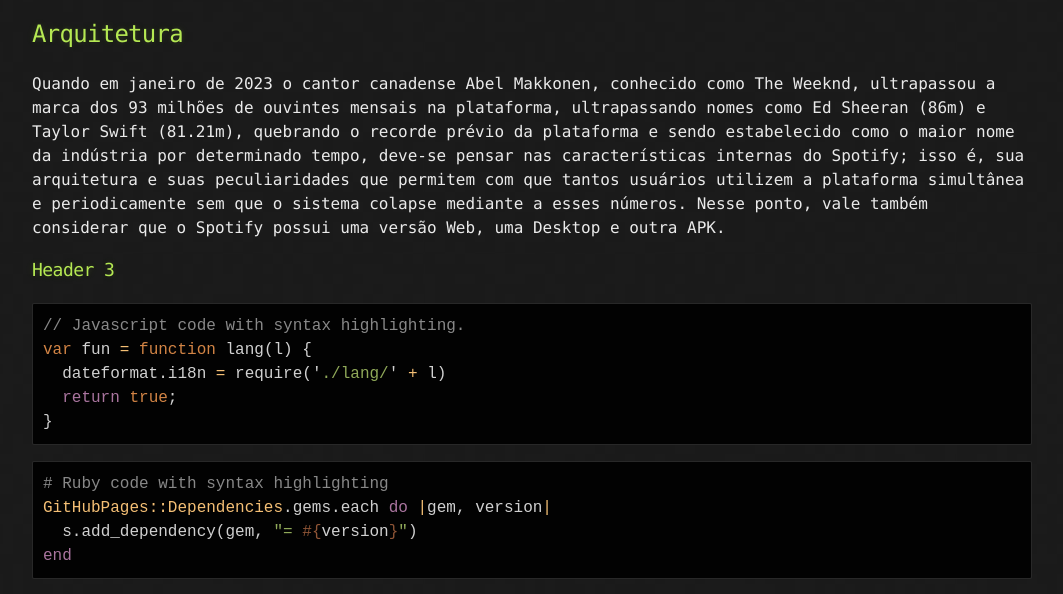
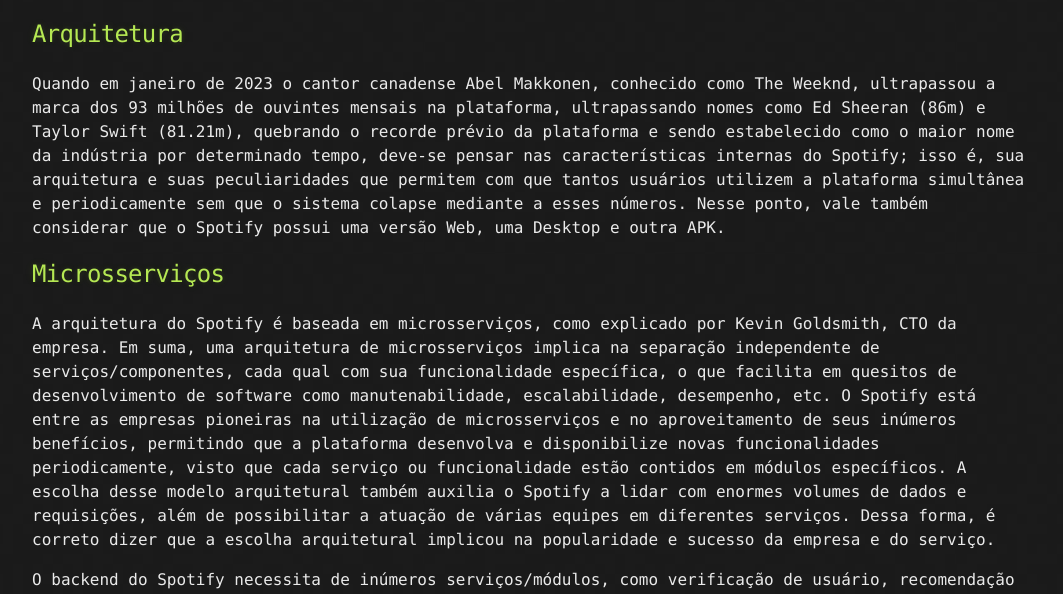
Before and after one commit to Luiz-Gustavo-SS/TP-ArqSoftware, a Jekyll site: the page built from index.md, in a window 1280 px wide and 1400 px high, scrolled down 811 px. Shown: the top 594 px of the window, without its empty margins (108-1171 px from the left). Built offline with Jekyll 4.4.1, drawn with Linux system fonts in a browser that asks for light colours; some of the changed text lies outside the part shown.

Commit message:
doc: microsserviços no spotify

```diff
--- a/index.md
+++ b/index.md
@@ -20,6 +20,23 @@ O modelo de negócios da plataforma se baseia na venda de assinaturas premium e
 ## Arquitetura
 
 Quando em janeiro de 2023 o cantor canadense Abel Makkonen, conhecido como The Weeknd, ultrapassou a marca dos 93 milhões de ouvintes mensais na plataforma, ultrapassando nomes como Ed Sheeran (86m) e Taylor Swift (81.21m), quebrando o recorde prévio da plataforma e sendo estabelecido como o maior nome da indústria por determinado tempo, deve-se pensar nas características internas do Spotify; isso é, sua arquitetura e suas peculiaridades que permitem com que tantos usuários utilizem a plataforma simultânea e periodicamente sem que o sistema colapse mediante a esses números. Nesse ponto, vale também considerar que o Spotify possui uma versão Web, uma Desktop e outra APK.
+
+## Microsserviços
+
+A arquitetura do Spotify é baseada em microsserviços, como explicado por Kevin Goldsmith, CTO da empresa. Em suma, uma arquitetura de microsserviços implica na separação independente de serviços/componentes, cada qual com sua funcionalidade específica, o que facilita em quesitos de desenvolvimento de software como manutenabilidade, escalabilidade, desempenho, etc.
+O Spotify está entre as empresas pioneiras na utilização de microsserviços e no aproveitamento de seus inúmeros benefícios, permitindo que a plataforma desenvolva e disponibilize novas funcionalidades periodicamente, visto que cada serviço ou funcionalidade estão contidos em módulos específicos. A escolha desse modelo arquitetural também auxilia o Spotify a lidar com enormes volumes de dados e requisições, além de possibilitar a atuação de várias equipes em diferentes serviços. Dessa forma, é correto dizer que a escolha arquitetural implicou na popularidade e sucesso da empresa e do serviço.
+
+O backend do Spotify necessita de inúmeros serviços/módulos, como verificação de usuário, recomendação de músicas, sistema de pesquisa, entre outros.
+
+![image](https://github.com/Luiz-Gustavo-SS/TP-ArqSoftware/assets/84593164/bcf90a62-96fb-4d8c-8394-de17e417c043)
+
+
+![image](https://github.com/Luiz-Gustavo-SS/TP-ArqSoftware/assets/84593164/f353ba2d-f22b-45ad-b569-596c14bdc8d4)
+
+
+## Tecnologias
+
+Geralmente esses serviços são escritos em Python e Java e se comunicam entre si via protocólo Hermes, desenvolvido pela própria empresa.
 
 ### Header 3
 
```
